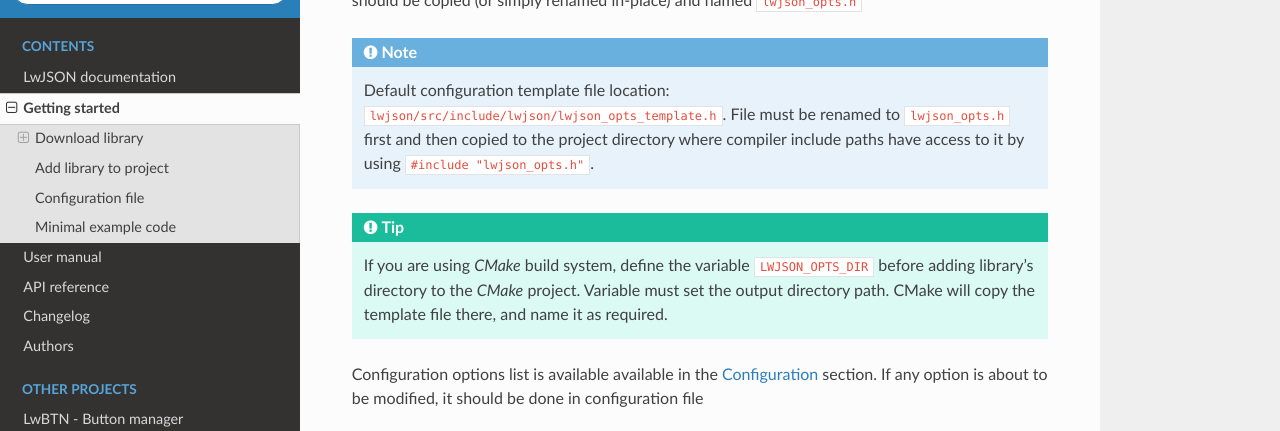
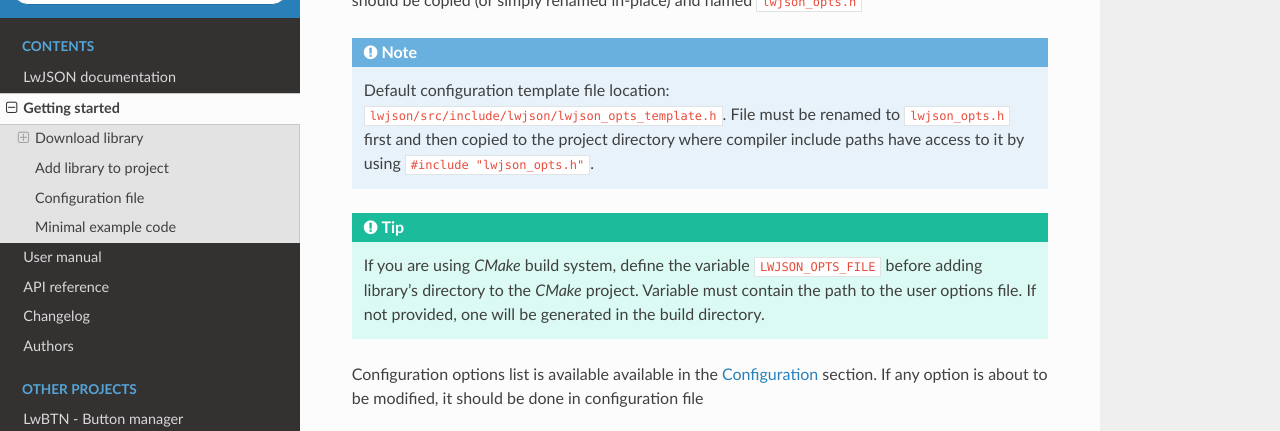
Before and after one commit to MaJerle/lwjson, a Sphinx documentation site: the page built from docs/get-started/index.rst, in a window 1280 px wide and 900 px high, scrolled down 2299 px, cut to the strip 0-431 px from the top of the window. Built offline with Sphinx 7.4.7 and the Read the Docs theme 2.0.0, drawn with Linux system fonts in a browser that asks for light colours; the version number could not be read and is left out.

Commit message:
Update library CMake system, to support automatic creation of options file, if user doesn't provide one

```diff
--- a/CMakeLists.txt
+++ b/CMakeLists.txt
@@ -19,7 +19,6 @@ else()
         ${CMAKE_CURRENT_LIST_DIR}/examples/example_traverse.c
         ${CMAKE_CURRENT_LIST_DIR}/examples/example_stream.c
         ${CMAKE_CURRENT_LIST_DIR}/trial_env/trial_run.c
-
     )
 
     # Add key include paths
@@ -43,7 +41,7 @@ else()
     )
 
     # Add subdir with lwjson and link to project
-    set(LWJSON_OPTS_DIR ${CMAKE_CURRENT_LIST_DIR}/dev)
+    set(LWJSON_OPTS_FILE ${CMAKE_CURRENT_LIST_DIR}/dev/lwjson_opts.h)
     add_subdirectory(lwjson)
     target_link_libraries(${PROJECT_NAME} lwjson)
     target_link_libraries(${PROJECT_NAME} lwjson_debug)
--- a/docs/get-started/index.rst
+++ b/docs/get-started/index.rst
@@ -89,8 +89,8 @@ and it should be copied (or simply renamed in-place) and named ``lwjson_opts.h``
     include paths have access to it by using ``#include "lwjson_opts.h"``.
 
 .. tip::
-    If you are using *CMake* build system, define the variable ``LWJSON_OPTS_DIR`` before adding library's directory to the *CMake* project.
-    Variable must set the output directory path. CMake will copy the template file there, and name it as required.
+    If you are using *CMake* build system, define the variable ``LWJSON_OPTS_FILE`` before adding library's directory to the *CMake* project.
+    Variable must contain the path to the user options file. If not provided, one will be generated in the build directory.
 
 Configuration options list is available available in the :ref:`api_lwjson_opt` section.
 If any option is about to be modified, it should be done in configuration file
```
Also changed, not shown: other parts of CMakeLists.txt (+0 -1 lines), 1 other file.
